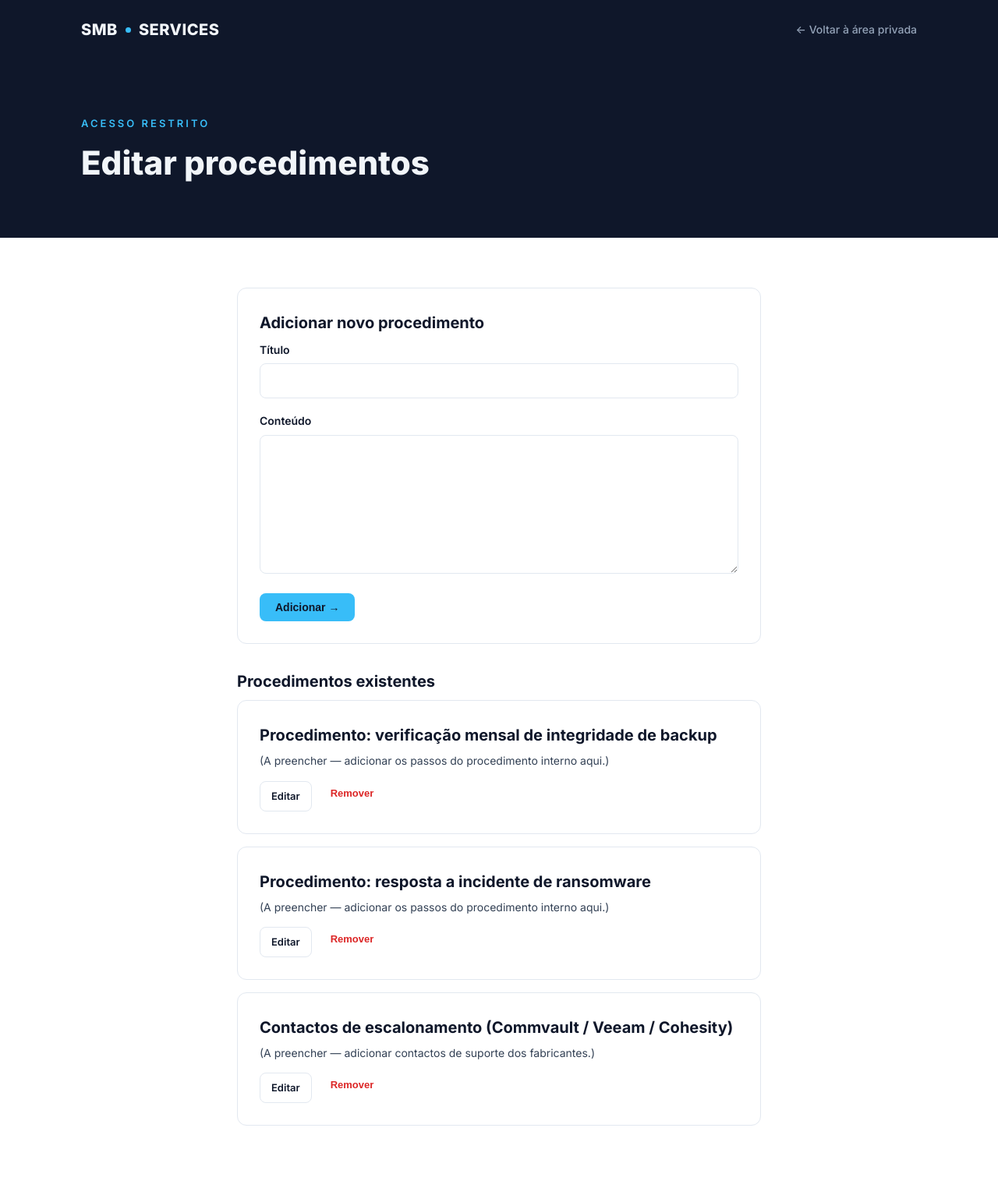
After one commit to CarlosSequeira42/smbservices-site, a PHP site: page /area-privada/editar.php in a window 1280 px wide. The commit adds this page. Shown: the whole page at 78% size. Run offline with PHP 8.4, Linux system fonts and the light colour scheme.

Commit message:
Make área privada content editable from the browser
Replaces the static index.html with a PHP page that renders
procedures from procedimentos.json, plus a new editar.php form
(add/edit/delete) protected by the same Basic Auth as the rest of
the folder. No database needed — data lives in a JSON file. Lets
Carlos add technical procedures himself instead of asking in chat
every time.

Co-Authored-By: Claude Sonnet 5 <noreply@anthropic.com>
Claude-Session: https://claude.ai/code/session_01SToevP63dcDVeVs8KvhEsL

```diff
--- /dev/null
+++ b/area-privada/editar.php
@@ -0,0 +1,147 @@
+<?php
+require __DIR__ . '/procedimentos.php';
+
+$mensagem = '';
+$editando = null;
+
+if ($_SERVER['REQUEST_METHOD'] === 'POST') {
+    $acao = isset($_POST['acao']) ? $_POST['acao'] : '';
+    $procedimentos = listar_procedimentos();
+
+    if ($acao === 'adicionar') {
+        $titulo = trim($_POST['titulo'] ?? '');
+        $conteudo = trim($_POST['conteudo'] ?? '');
+        if ($titulo !== '') {
+            $procedimentos[] = [
+                'id' => novo_id($procedimentos),
+                'titulo' => $titulo,
+                'conteudo' => $conteudo,
+            ];
+            guardar_procedimentos($procedimentos);
+            $mensagem = 'Procedimento adicionado.';
+        } else {
+            $mensagem = 'O título é obrigatório.';
+        }
+    } elseif ($acao === 'atualizar') {
+        $id = $_POST['id'] ?? '';
+        $titulo = trim($_POST['titulo'] ?? '');
+        $conteudo = trim($_POST['conteudo'] ?? '');
+        foreach ($procedimentos as &$p) {
+            if ($p['id'] === $id) {
+                $p['titulo'] = $titulo;
+                $p['conteudo'] = $conteudo;
+                break;
+            }
+        }
+        unset($p);
+        guardar_procedimentos($procedimentos);
+        $mensagem = 'Procedimento atualizado.';
+    } elseif ($acao === 'remover') {
+        $id = $_POST['id'] ?? '';
+        $procedimentos = array_values(array_filter($procedimentos, function ($p) use ($id) {
+            return $p['id'] !== $id;
+        }));
+        guardar_procedimentos($procedimentos);
+        $mensagem = 'Procedimento removido.';
+    }
+
+    header('Location: editar.php?msg=' . urlencode($mensagem));
+    exit;
+}
+
+$procedimentos = listar_procedimentos();
+$mensagem = isset($_GET['msg']) ? $_GET['msg'] : '';
+$idEditar = isset($_GET['editar']) ? $_GET['editar'] : null;
+foreach ($procedimentos as $p) {
+    if ($idEditar !== null && $p['id'] === $idEditar) {
+        $editando = $p;
+        break;
+    }
+}
+?>
+<!DOCTYPE html>
+<html lang="pt-BR">
+<head>
+<meta charset="UTF-8">
+<meta name="viewport" content="width=device-width, initial-scale=1.0">
+<title>Editar Área Privada | SMB Services</title>
+<meta name="robots" content="noindex, nofollow">
+<link rel="icon" href="../favicon.svg" type="image/svg+xml">
+<link rel="preconnect" href="https://fonts.googleapis.com">
+<link rel="preconnect" href="https://fonts.gstatic.com" crossorigin>
+<link href="https://fonts.googleapis.com/css2?family=Inter:wght@400;500;600;700;800&display=swap" rel="stylesheet">
+<link rel="stylesheet" href="../css/style.css">
+</head>
+<body>
+
+<header class="site-header">
+  <div class="container">
+    <a href="../index.html" class="logo">SMB<span class="dot"></span>SERVICES</a>
+    <nav class="main-nav">
+      <a href="index.php">← Voltar à área privada</a>
+    </nav>
+  </div>
+</header>
+
+<section class="section-dark">
+  <div class="container">
+    <div class="eyebrow">Acesso restrito</div>
+    <h1>Editar procedimentos</h1>
+  </div>
+</section>
+
+<section class="section">
+  <div class="container" style="max-width:720px;">
+
+    <?php if ($mensagem): ?>
+      <div class="card" style="border-color:var(--teal); margin-bottom:24px;">
+        <p style="margin-bottom:0;"><?php echo htmlspecialchars($mensagem); ?></p>
+      </div>
+    <?php endif; ?>
+
+    <div class="card" style="margin-bottom:32px;">
+      <h3><?php echo $editando ? 'Editar procedimento' : 'Adicionar novo procedimento'; ?></h3>
+      <form method="post" action="editar.php">
+        <input type="hidden" name="acao" value="<?php echo $editando ? 'atualizar' : 'adicionar'; ?>">
+        <?php if ($editando): ?>
+          <input type="hidden" name="id" value="<?php echo htmlspecialchars($editando['id']); ?>">
+        <?php endif; ?>
+        <div class="form-field">
+          <label for="titulo">Título</label>
+          <input type="text" id="titulo" name="titulo" required value="<?php echo $editando ? htmlspecialchars($editando['titulo']) : ''; ?>">
+        </div>
+        <div class="form-field">
+          <label for="conteudo">Conteúdo</label>
+          <textarea id="conteudo" name="conteudo" rows="8"><?php echo $editando ? htmlspecialchars($editando['conteudo']) : ''; ?></textarea>
+        </div>
+        <button type="submit" class="btn btn-primary" style="border:none; cursor:pointer;"><?php echo $editando ? 'Guardar alterações' : 'Adicionar'; ?> →</button>
+        <?php if ($editando): ?>
+          <a href="editar.php" class="btn btn-ghost" style="border-color:var(--border-light); color:var(--text-dark); margin-left:8px;">Cancelar</a>
+        <?php endif; ?>
+      </form>
+    </div>
+
+    <h3>Procedimentos existentes</h3>
+    <?php if (empty($procedimentos)): ?>
+      <p><em>Ainda não há procedimentos cadastrados.</em></p>
+    <?php endif; ?>
+    <?php foreach ($procedimentos as $p): ?>
+      <div class="card" style="margin-bottom:16px;">
+        <h3 style="margin-bottom:6px;"><?php echo htmlspecialchars($p['titulo']); ?></h3>
+        <p style="white-space:pre-wrap; font-size:14px; color:#334155;"><?php echo htmlspecialchars($p['conteudo']); ?></p>
+        <div style="display:flex; gap:10px; margin-top:12px;">
+          <a href="editar.php?editar=<?php echo urlencode($p['id']); ?>" class="btn btn-ghost" style="border-color:var(--border-light); color:var(--text-dark); font-size:13px; padding:8px 14px;">Editar</a>
+          <form method="post" action="editar.php" onsubmit="return confirm('Remover este procedimento?');" style="margin:0;">
+            <input type="hidden" name="acao" value="remover">
+            <input type="hidden" name="id" value="<?php echo htmlspecialchars($p['id']); ?>">
+            <button type="submit" style="border:none; background:none; color:#dc2626; font-size:13px; font-weight:600; cursor:pointer; padding:8px 14px;">Remover</button>
+          </form>
+        </div>
+      </div>
+    <?php endforeach; ?>
+
+  </div>
+</section>
+
+</body>
+</html>
--- /dev/null
+++ b/area-privada/procedimentos.json
@@ -0,0 +1,17 @@
+[
+    {
+        "id": "1",
+        "titulo": "Procedimento: verificação mensal de integridade de backup",
+        "conteudo": "(A preencher — adicionar os passos do procedimento interno aqui.)"
+    },
+    {
+        "id": "2",
+        "titulo": "Procedimento: resposta a incidente de ransomware",
+        "conteudo": "(A preencher — adicionar os passos do procedimento interno aqui.)"
+    },
+    {
+        "id": "3",
+        "titulo": "Contactos de escalonamento (Commvault / Veeam / Cohesity)",
+        "conteudo": "(A preencher — adicionar contactos de suporte dos fabricantes.)"
+    }
+]
--- /dev/null
+++ b/area-privada/procedimentos.php
@@ -0,0 +1,29 @@
+<?php
+/**
+ * Funções de leitura/escrita dos procedimentos internos (área privada).
+ * Guardados em procedimentos.json, no mesmo diretório — sem base de dados.
+ */
+
+define('PROCEDIMENTOS_FICHEIRO', __DIR__ . '/procedimentos.json');
+
+function listar_procedimentos() {
+    if (!is_readable(PROCEDIMENTOS_FICHEIRO)) {
+        return [];
+    }
+    $conteudo = file_get_contents(PROCEDIMENTOS_FICHEIRO);
+    $dados = json_decode($conteudo, true);
+    return is_array($dados) ? $dados : [];
+}
+
+function guardar_procedimentos($procedimentos) {
+    $json = json_encode($procedimentos, JSON_PRETTY_PRINT | JSON_UNESCAPED_UNICODE | JSON_UNESCAPED_SLASHES);
+    return file_put_contents(PROCEDIMENTOS_FICHEIRO, $json) !== false;
+}
+
+function novo_id($procedimentos) {
+    $maior = 0;
+    foreach ($procedimentos as $p) {
+        $maior = max($maior, (int) $p['id']);
+    }
+    return (string) ($maior + 1);
+}
--- a/faq.html
+++ b/faq.html
@@ -71,7 +71,7 @@
   <div class="container" style="max-width:720px; text-align:center;">
     <h2>Área privada</h2>
     <p>Procedimentos internos e documentação técnica para uso exclusivo da equipa SMB Services.</p>
-    <a href="area-privada/index.html" class="btn btn-ghost" style="border-color:var(--border-light); color:var(--text-dark);">Aceder à área privada →</a>
+    <a href="area-privada/index.php" class="btn btn-ghost" style="border-color:var(--border-light); color:var(--text-dark);">Aceder à área privada →</a>
   </div>
 </section>
 
```
Also changed, not shown: area-privada/index.php (renamed from area-privada/index.html, +16 -15 lines).
